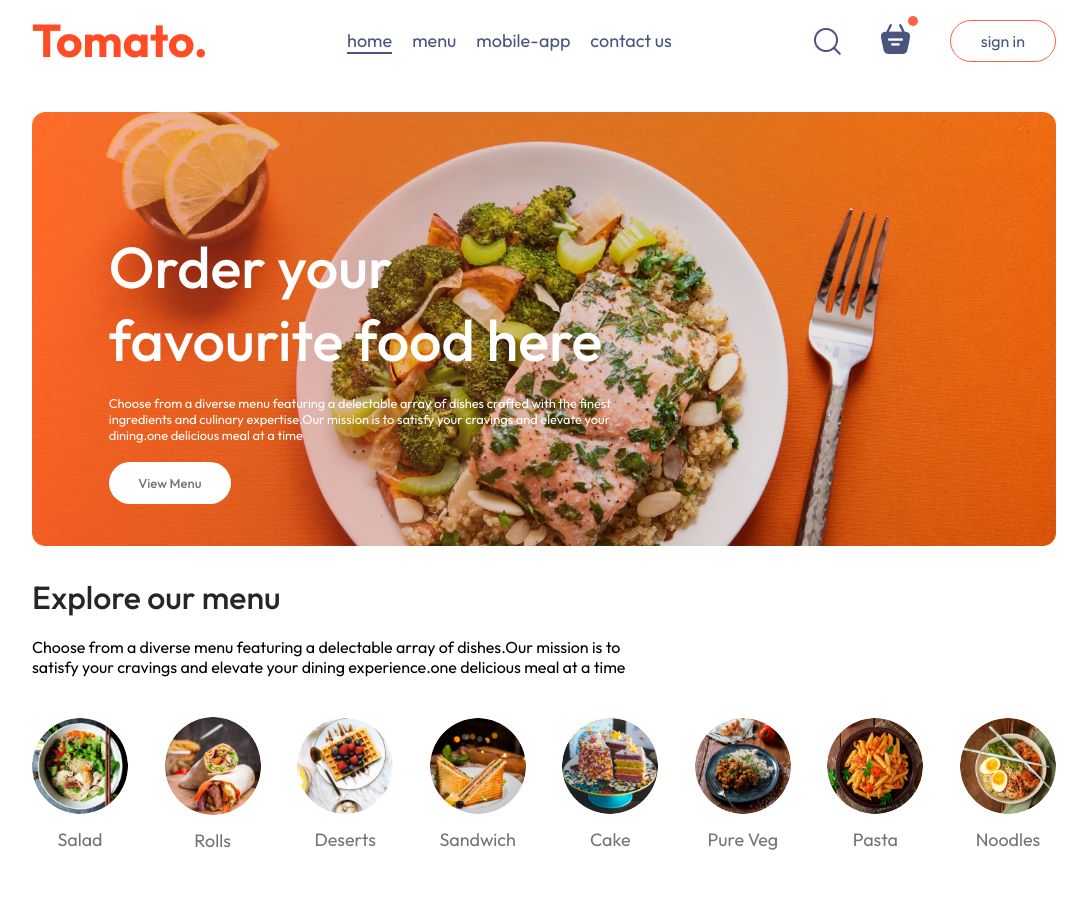
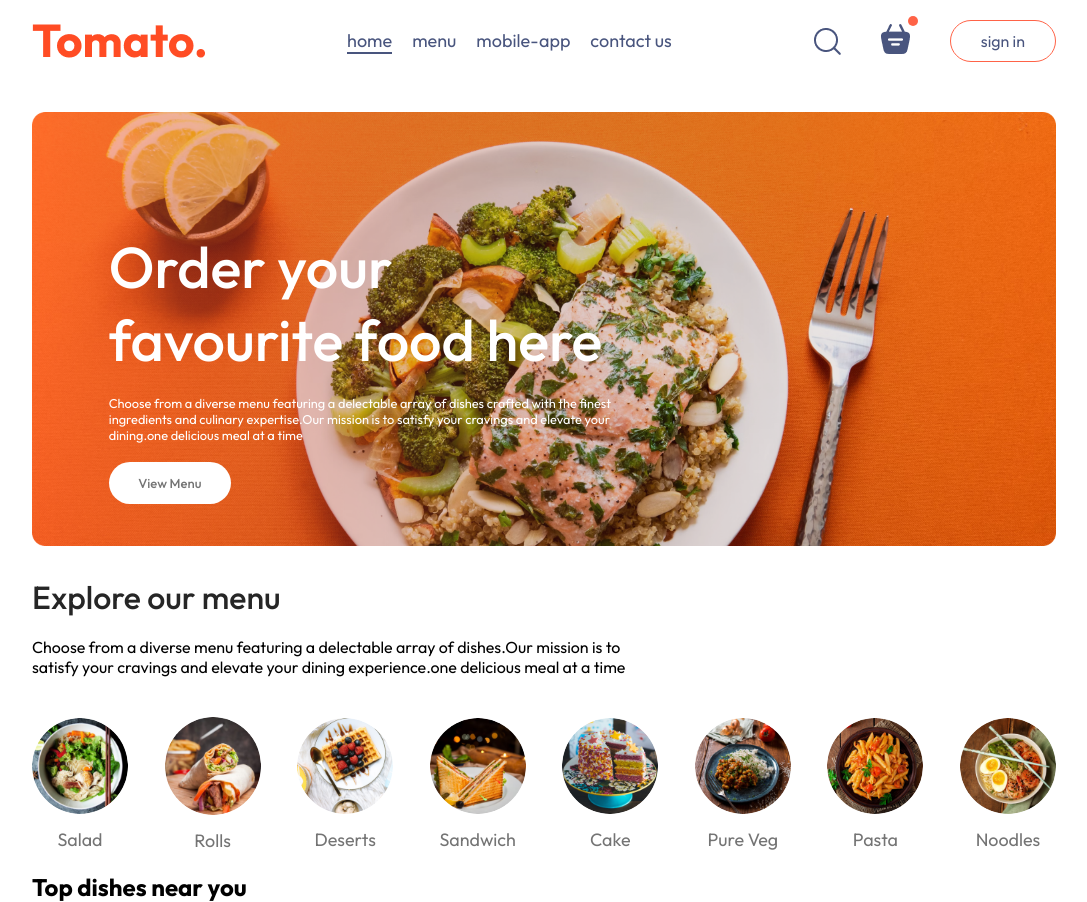
Before and after one commit to Matthew-Joel/tomato-food-delivery, a React (Vite) app: page / in a window 1280 px wide. Shown: the whole page, without its empty margins (96-1183 px from the left). Before the commit the page ends 872 px from the top, so only its background shows below. Built offline with nearby package versions, Linux system fonts and the light colour scheme.

Commit message:
FoodDisplay page

```diff
--- /dev/null
+++ b/src/components/FoodDisplay/FoodDisplay.jsx
@@ -0,0 +1,13 @@
+import { useContext } from "react"
+import "./FoodDisplay.css"
+import { StoreContext } from "../../context/StoreContext"
+const FoodDisplay = ({category}) => {
+    const {food_list} = useContext(StoreContext)
+  return (
+    <div className="food-display" id="food-display">
+        <h2>Top dishes near you</h2>
+    </div>
+  )
+}
+
+export default FoodDisplay
--- a/src/pages/Home/Home.jsx
+++ b/src/pages/Home/Home.jsx
@@ -2,6 +2,7 @@ import { useState } from "react"
 import ExploreMenu from "../../components/ExploreMenu/ExploreMenu"
 import { Header } from "../../components/Header/Header"
 import "./Home.css"
+import FoodDisplay from "../../components/FoodDisplay/FoodDisplay"
 
 const Home = () => {
 
@@ -10,6 +11,7 @@ const Home = () => {
     <div>
         <Header/>
         <ExploreMenu category={category} setCategory={setCategory}/>
+        <FoodDisplay category={category}/>
     </div>
   )
 }
```
Also changed, not shown: src/components/FoodDisplay/FoodDisplay.css (added).
